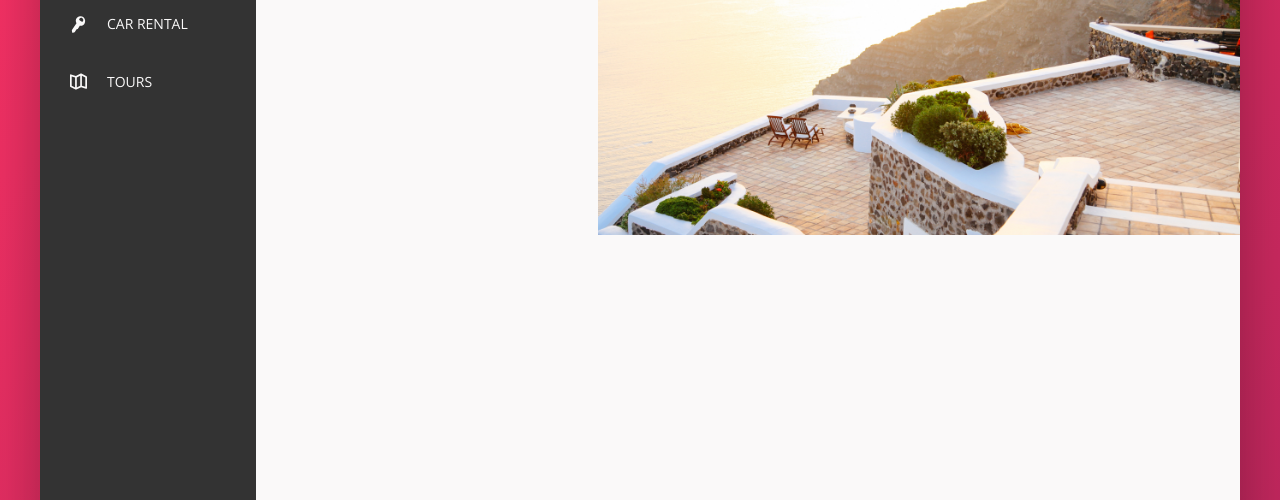
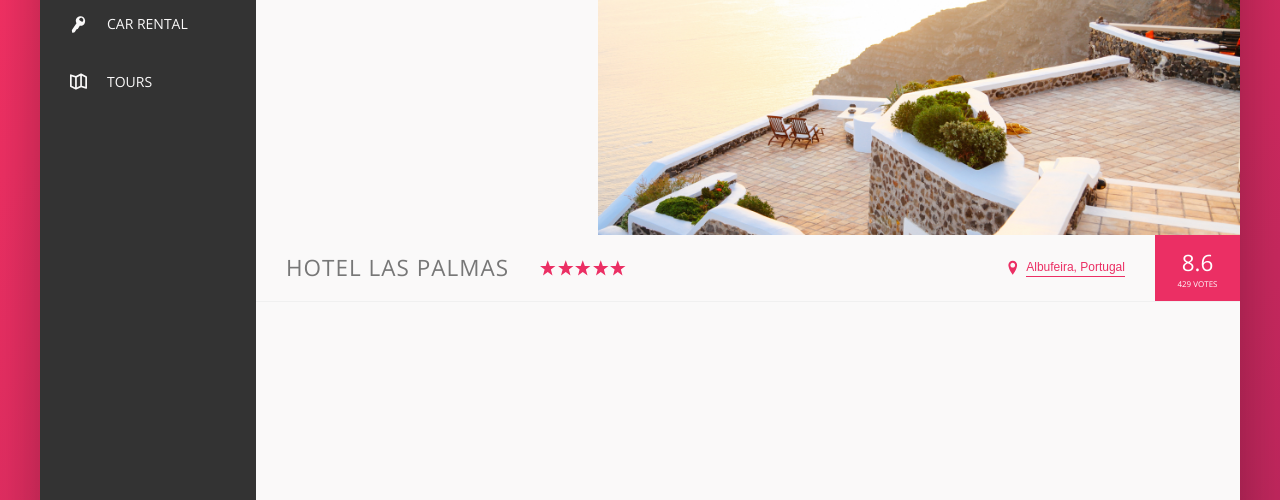
Before and after one commit to jchernandez87/trillo, a website: page index.html in a window 1280 px wide. Shown: the part 300-800 px from the top of the page. Drawn offline with nearby package versions, Linux system fonts and the light colour scheme.

Commit message:
Finish adding styles for the hotel overview section

```diff
--- a/index.html
+++ b/index.html
@@ -107,6 +107,39 @@
                             />
                         </figure>
                     </div>
+
+                    <div class="overview">
+                        <h1 class="overview__heading">Hotel Las Palmas</h1>
+                        <div class="overview__stars">
+                            <svg class="overview__icon-star">
+                                <use xlink:href="img/sprite.svg#icon-star"></use>
+                            </svg>
+                            <svg class="overview__icon-star">
+                                <use xlink:href="img/sprite.svg#icon-star"></use>
+                            </svg>
+                            <svg class="overview__icon-star">
+                                <use xlink:href="img/sprite.svg#icon-star"></use>
+                            </svg>
+                            <svg class="overview__icon-star">
+                                <use xlink:href="img/sprite.svg#icon-star"></use>
+                            </svg>
+                            <svg class="overview__icon-star">
+                                <use xlink:href="img/sprite.svg#icon-star"></use>
+                            </svg>
+                        </div>
+
+                        <div class="overview__location">
+                            <svg class="overview__icon-location">
+                                <use xlink:href="img/sprite.svg#icon-location-pin"></use>
+                            </svg>
+                            <button class="btn-inline">Albufeira, Portugal</button>
+                        </div>
+
+                        <div class="overview__rating">
+                            <div class="overview__rating-average">8.6</div>
+                            <div class="overview__rating-count">429 votes</div>
+                        </div>
+                    </div>
                 </main>
             </div>
         </div>
--- a/sass/_components.scss
+++ b/sass/_components.scss
@@ -171,11 +171,85 @@
 .gallery {
     display: flex;
 
-    &__item {
-    }
-
     &__photo {
         width: 100%;
         display: block;
     }
 }
+
+.overview {
+    display: flex;
+    align-items: center;
+    border-bottom: 1px solid var(--color-grey-light-2);
+
+    &__heading {
+        font-size: 2.25rem;
+        font-weight: 300;
+        text-transform: uppercase;
+        letter-spacing: 1px;
+        padding: 1.5rem 3rem;
+    }
+
+    &__stars {
+        margin-right: auto;
+        display: flex;
+        align-items: center;
+    }
+
+    &__icon-star,
+    &__icon-location {
+        height: 1.75rem;
+        width: 1.75rem;
+        fill: var(--color-primary);
+    }
+
+    &__location {
+        display: flex;
+        align-items: center;
+        font-size: 1.2rem;
+    }
+
+    &__icon-location {
+        margin-right: 0.5rem;
+    }
+
+    &__rating {
+        display: flex;
+        flex-direction: column;
+        justify-content: center;
+        align-items: center;
+        background-color: var(--color-primary);
+        color: #fff;
+        margin-left: 3rem;
+        padding: 0 2.25rem;
+        align-self: stretch;
+    }
+
+    &__rating-average {
+        font-size: 2.25rem;
+        font-weight: 300;
+        margin-bottom: -3px;
+    }
+
+    &__rating-count {
+        font-size: 0.8rem;
+        text-transform: uppercase;
+    }
+}
+
+.btn-inline {
+    border: none;
+    color: var(--color-primary);
+    font-size: inherit;
+    border-bottom: 1px solid currentColor;
+    padding-bottom: 2px;
+    display: inline-block;
+    background-color: transparent;
+    cursor: pointer;
+    transition: all 0.3s;
+
+    &:hover {
+        color: var(--color-grey-dark-1);
+        transform: scale(1.05);
+    }
+}
```
Also changed, not shown: README.md, css/style.css.
